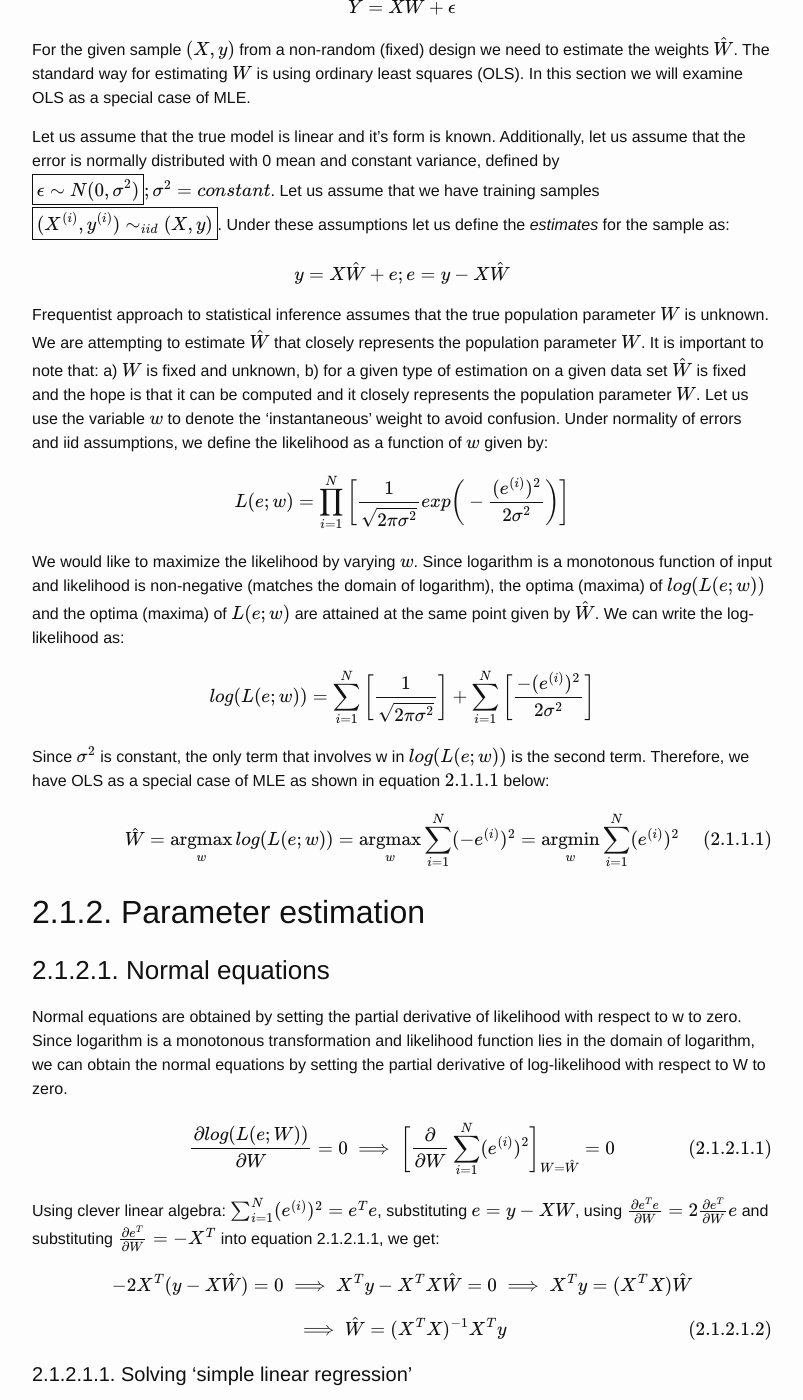
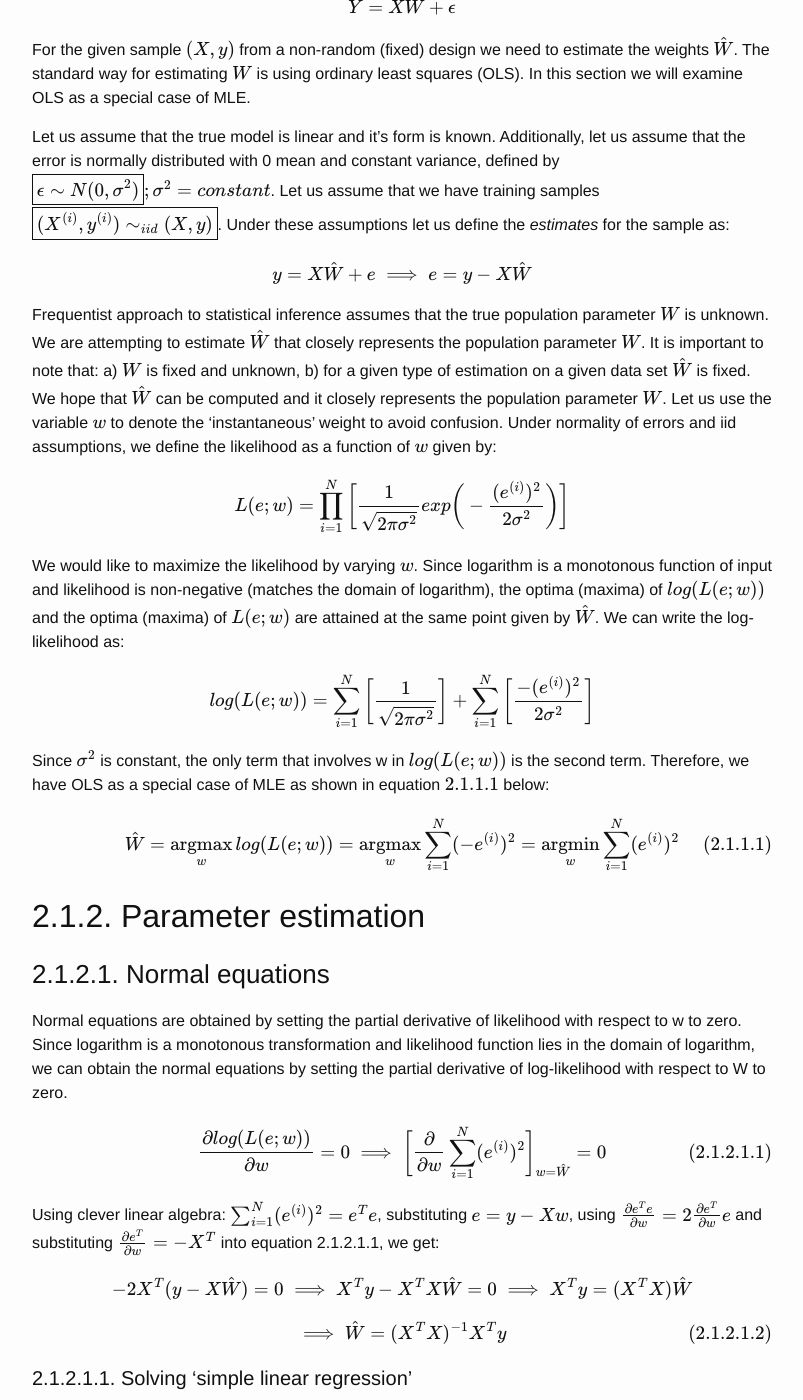
Before and after one commit to SNaveenMathew/ml_book, a Jekyll site: the page built from linear_regression.md, in a window 1280 px wide and 1400 px high, scrolled down 345 px. Shown: the whole window, without its empty margins (238-1041 px from the left). Built offline with Jekyll 4.4.1, drawn with Linux system fonts in a browser that asks for light colours; our own code applies the rules of GitHub Pages for plain Markdown files; formulas are drawn with MathJax 3; some of the changed text lies outside the part shown.

Commit message:
1) Fixed W to w, 2) Fixed sign of partial derivative

```diff
--- a/linear_regression.md
+++ b/linear_regression.md
@@ -10,9 +10,9 @@
 
 Let us assume that the true model is linear and it's form is known. Additionally, let us assume that the error is normally distributed with 0 mean and constant variance, defined by $\boxed{\epsilon \sim N(0, \sigma^2)}; \sigma^2 = constant$. Let us assume that we have training samples $\boxed{(X^{(i)}, y^{(i)}) \sim_{iid} (X, y)}$. Under these assumptions let us define the *estimates* for the sample as:
 
-$$y = X\hat{W} + e; e = y - X \hat{W}$$
+$$y = X\hat{W} + e \implies e = y - X \hat{W}$$
 
-Frequentist approach to statistical inference assumes that the true population parameter $W$ is unknown. We are attempting to estimate $\hat{W}$ that closely represents the population parameter $W$. It is important to note that: a) $W$ is fixed and unknown, b) for a given type of estimation on a given data set $\hat{W}$ is fixed and the hope is that it can be computed and it closely represents the population parameter $W$. Let us use the variable $w$ to denote the 'instantaneous' weight to avoid confusion. Under normality of errors and iid assumptions, we define the likelihood as a function of $w$ given by:
+Frequentist approach to statistical inference assumes that the true population parameter $W$ is unknown. We are attempting to estimate $\hat{W}$ that closely represents the population parameter $W$. It is important to note that: a) $W$ is fixed and unknown, b) for a given type of estimation on a given data set $\hat{W}$ is fixed. We hope that $\hat{W}$ can be computed and it closely represents the population parameter $W$. Let us use the variable $w$ to denote the 'instantaneous' weight to avoid confusion. Under normality of errors and iid assumptions, we define the likelihood as a function of $w$ given by:
 
 $$L(e; w) = \prod_{i=1}^{N} \bigg[\frac{1}{\sqrt{2 \pi \sigma^2}} exp\bigg(-\frac{(e^{(i)})^2}{2 \sigma^2}\bigg) \bigg]$$
 
@@ -30,9 +30,9 @@
 
 Normal equations are obtained by setting the partial derivative of likelihood with respect to w to zero. Since logarithm is a monotonous transformation and likelihood function lies in the domain of logarithm, we can obtain the normal equations by setting the partial derivative of log-likelihood with respect to W to zero.
 
-$$\frac{\partial log(L(e; W))}{\partial W} = 0 \implies \bigg[\frac{\partial}{\partial W} \sum_{i=1}^{N}(e^{(i)})^2 \bigg]_{W = \hat{W}} = 0 \tag{2.1.2.1.1}$$
+$$\frac{\partial log(L(e; w))}{\partial w} = 0 \implies \bigg[\frac{\partial}{\partial w} \sum_{i=1}^{N}(e^{(i)})^2 \bigg]_{w = \hat{W}} = 0 \tag{2.1.2.1.1}$$
 
-Using clever linear algebra: $\sum_{i=1}^{N} (e^{(i)})^2 = e^Te$, substituting $e = y - XW$, using $\frac{\partial e^Te}{\partial W} = 2 \frac{\partial e^T}{\partial W} e$ and substituting $\frac{\partial e^T}{\partial W} = -X^T$ into equation 2.1.2.1.1, we get:
+Using clever linear algebra: $\sum_{i=1}^{N} (e^{(i)})^2 = e^Te$, substituting $e = y - Xw$, using $\frac{\partial e^Te}{\partial w} = 2 \frac{\partial e^T}{\partial w} e$ and substituting $\frac{\partial e^T}{\partial w} = -X^T$ into equation 2.1.2.1.1, we get:
 
 $$ -2 X^T (y - X\hat{W}) = 0 \implies X^Ty - X^TX\hat{W} = 0 \implies X^Ty = (X^TX)\hat{W}$$
 
@@ -56,7 +56,7 @@
 
 From equation 2.1.2.1.1.1 we infer that the average total residue is equal to zero, or on an average the model does not have a bias. It is because of this property that in deep learning courses we refer to the intercept as the 'bias term'. From equation 2.1.2.1.1.2 we infer that the regression line always passes through the $(\bar{x_1}, \bar{y})$. This is a surprising result and will be used in an analogy in section 2.1.3. Let us continue with the solution:
 
-$$\bigg[\frac{\partial L(w_0, w_1)}{\partial w_1}\bigg]_{w_1 = \hat{W_1}, w_0 = \hat{W_0}} = \bigg[2\sum_{i=1}^{N_{train}}x_1^{(i)}(y^{(i)} - x_1^{(i)} w_1 - w_0)\bigg]_{w_1 = \hat{W_1}, w_0 = \hat{W_0}} = 0 \tag{2.1.2.1.1.4}$$
+$$\bigg[\frac{\partial L(w_0, w_1)}{\partial w_1}\bigg]_{w_1 = \hat{W_1}, w_0 = \hat{W_0}} = \bigg[-2\sum_{i=1}^{N_{train}}x_1^{(i)}(y^{(i)} - x_1^{(i)} w_1 - w_0)\bigg]_{w_1 = \hat{W_1}, w_0 = \hat{W_0}} = 0 \tag{2.1.2.1.1.4}$$
 
 $$\implies \sum_{i=1}^{N_{train}} x_1^{(i)} y^{(i)} = \hat{W_1} \sum_{i=1}^{N_{train}} [x_1^{(i)}]^2 + N_{train} \hat{W_0}\bar{x_1} \tag{2.1.2.1.1.5}$$
 
```
